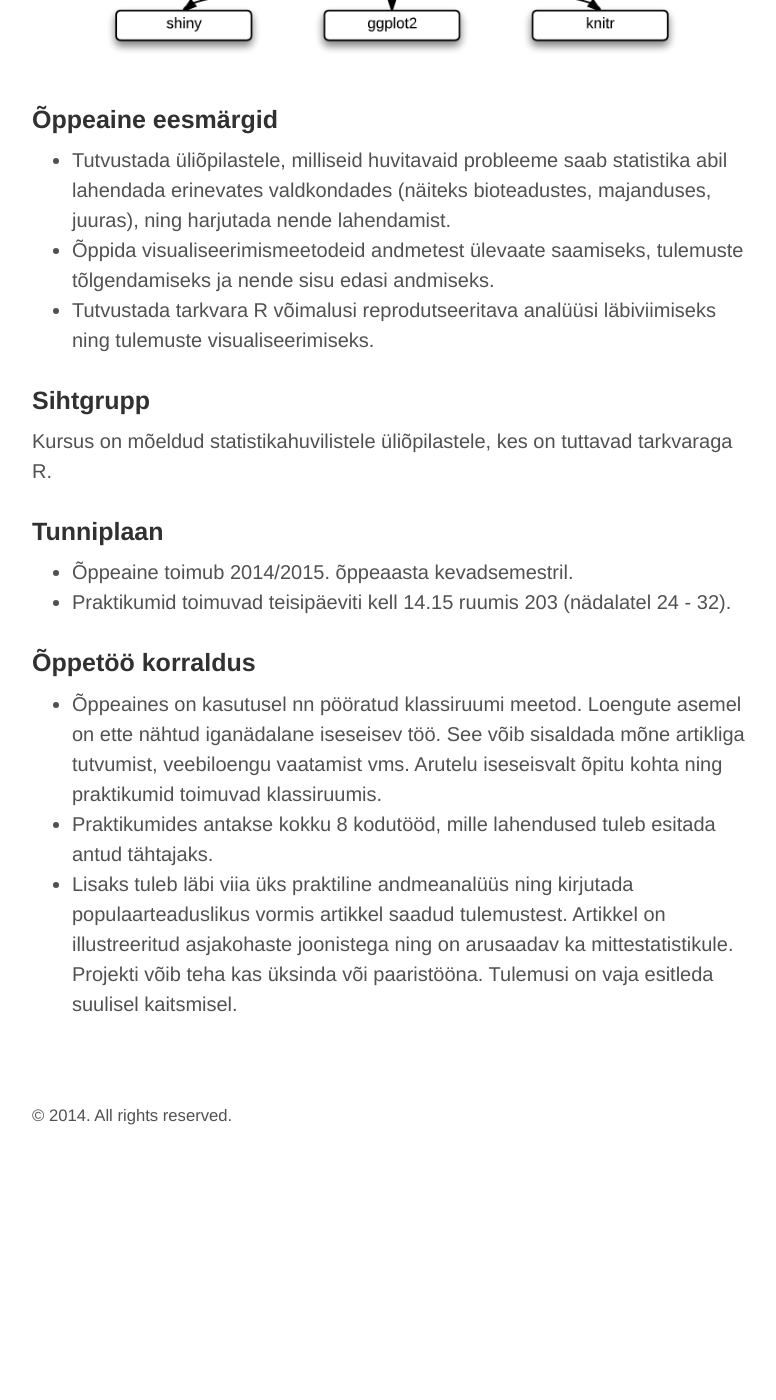
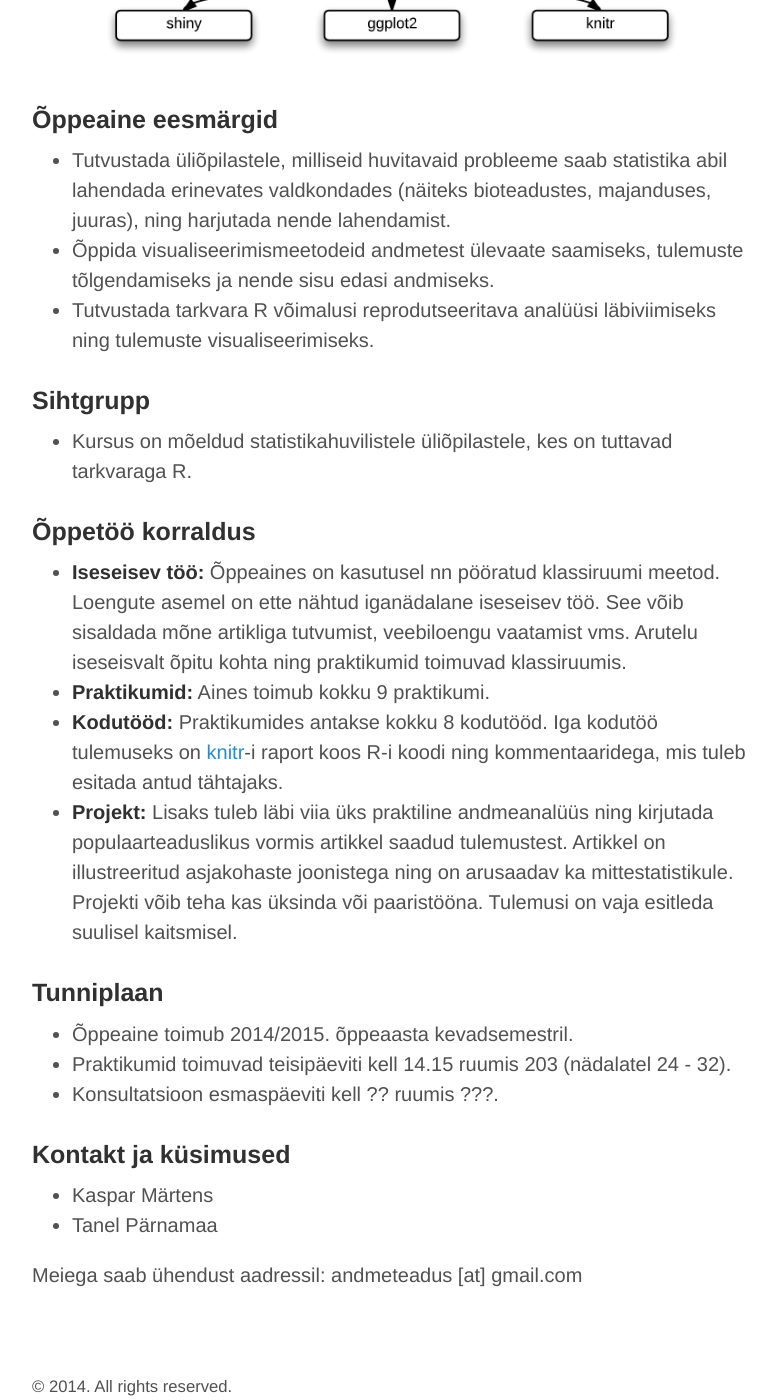
Before and after one commit to andmeteadus/2015, a Jekyll site: the page built from index.md, in a window 1280 px wide and 1400 px high, scrolled down 1075 px. Shown: the whole window, without its empty margins (248-1024 px from the left). Built offline with Jekyll 4.4.1, drawn with Linux system fonts in a browser that asks for light colours; the list of posts is cut into pages by our own code; before the commit the page ends 2204 px from its top, so only the background shows below that.

Commit message:
Added some details

```diff
--- a/index.md
+++ b/index.md
@@ -27,20 +27,30 @@ Järgnev skeem võtab lühidalt kokku õppeaine olemuse.
 
 ### Sihtgrupp
 
-Kursus on mõeldud statistikahuvilistele üliõpilastele, kes on tuttavad tarkvaraga R.
+* Kursus on mõeldud statistikahuvilistele üliõpilastele, kes on tuttavad tarkvaraga R.
+
+### Õppetöö korraldus
+
+* **Iseseisev töö:** Õppeaines on kasutusel nn pööratud klassiruumi meetod.
+Loengute asemel on ette nähtud iganädalane iseseisev töö.
+See võib sisaldada mõne artikliga tutvumist, veebiloengu vaatamist vms.
+Arutelu iseseisvalt õpitu kohta ning praktikumid toimuvad klassiruumis.
+* **Praktikumid:** Aines toimub kokku 9 praktikumi.
+* **Kodutööd:** Praktikumides antakse kokku 8 kodutööd.
+Iga kodutöö tulemuseks on [knitr](http://yihui.name/knitr/)-i raport koos R-i koodi ning kommentaaridega, mis tuleb esitada antud tähtajaks.
+* **Projekt:** Lisaks tuleb läbi viia üks praktiline andmeanalüüs ning kirjutada populaarteaduslikus vormis artikkel saadud tulemustest.
+Artikkel on illustreeritud asjakohaste joonistega ning on arusaadav ka mittestatistikule.
+Projekti võib teha kas üksinda või paaristööna. Tulemusi on vaja esitleda suulisel kaitsmisel.
 
 ### Tunniplaan
 
 * Õppeaine toimub 2014/2015. õppeaasta kevadsemestril.
 * Praktikumid toimuvad teisipäeviti kell 14.15 ruumis 203 (nädalatel 24 - 32).
+* Konsultatsioon esmaspäeviti kell ?? ruumis ???.
 
-### Õppetöö korraldus
+### Kontakt ja küsimused
 
-* Õppeaines on kasutusel nn pööratud klassiruumi meetod.
-Loengute asemel on ette nähtud iganädalane iseseisev töö.
-See võib sisaldada mõne artikliga tutvumist, veebiloengu vaatamist vms.
-Arutelu iseseisvalt õpitu kohta ning praktikumid toimuvad klassiruumis.
-* Praktikumides antakse kokku 8 kodutööd, mille lahendused tuleb esitada antud tähtajaks.
-* Lisaks tuleb läbi viia üks praktiline andmeanalüüs ning kirjutada populaarteaduslikus vormis artikkel saadud tulemustest.
-Artikkel on illustreeritud asjakohaste joonistega ning on arusaadav ka mittestatistikule.
-Projekti võib teha kas üksinda või paaristööna. Tulemusi on vaja esitleda suulisel kaitsmisel.
+* Kaspar Märtens
+* Tanel Pärnamaa
+
+Meiega saab ühendust aadressil: andmeteadus [at] gmail.com
```
